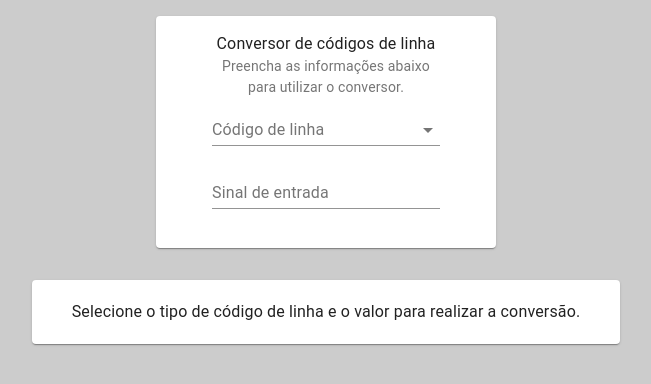
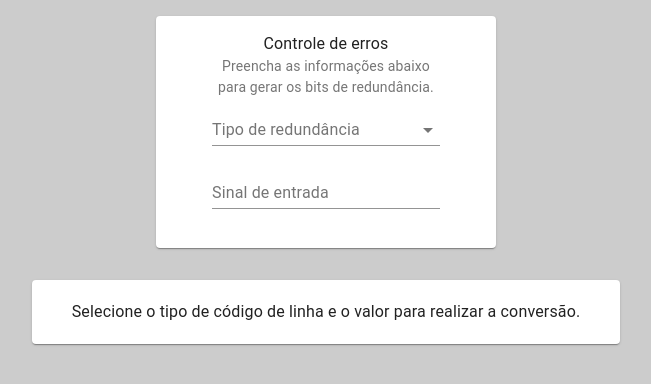
Before and after one commit to gabriel-caetano/error-control, a React (Create React App) app: page / in a window 1280 px wide. Shown: the top 384 px of the page, without its empty margins (314-965 px from the left). Built offline with nearby package versions, Linux system fonts and the light colour scheme.

Commit message:
fix: input descriptions

```diff
--- a/src/components/Input/index.jsx
+++ b/src/components/Input/index.jsx
@@ -40,14 +40,14 @@ function Input({submit, options}) {
       <Card style={CardStyle}>
         <CardContent>
           <Typography style={{ fontSize: 16 }} color="textPrimary">
-            Conversor de códigos de linha
+            Controle de erros
           </Typography>
           <Typography style={{ fontSize: 14 }} color="textSecondary">
-            Preencha as informações abaixo para utilizar o conversor.
+            Preencha as informações abaixo para gerar os bits de redundância.
           </Typography>
 
           <FormControl style={{ margin: 0, width: '100%'}}>
-            <InputLabel id='oi'>Código de linha</InputLabel>
+            <InputLabel id='oi'>Tipo de redundância</InputLabel>
             <Select
               labelId='oi'
               id="select"
```
Also changed, not shown: 1 other file (tests, documents, lock files or other folders).
